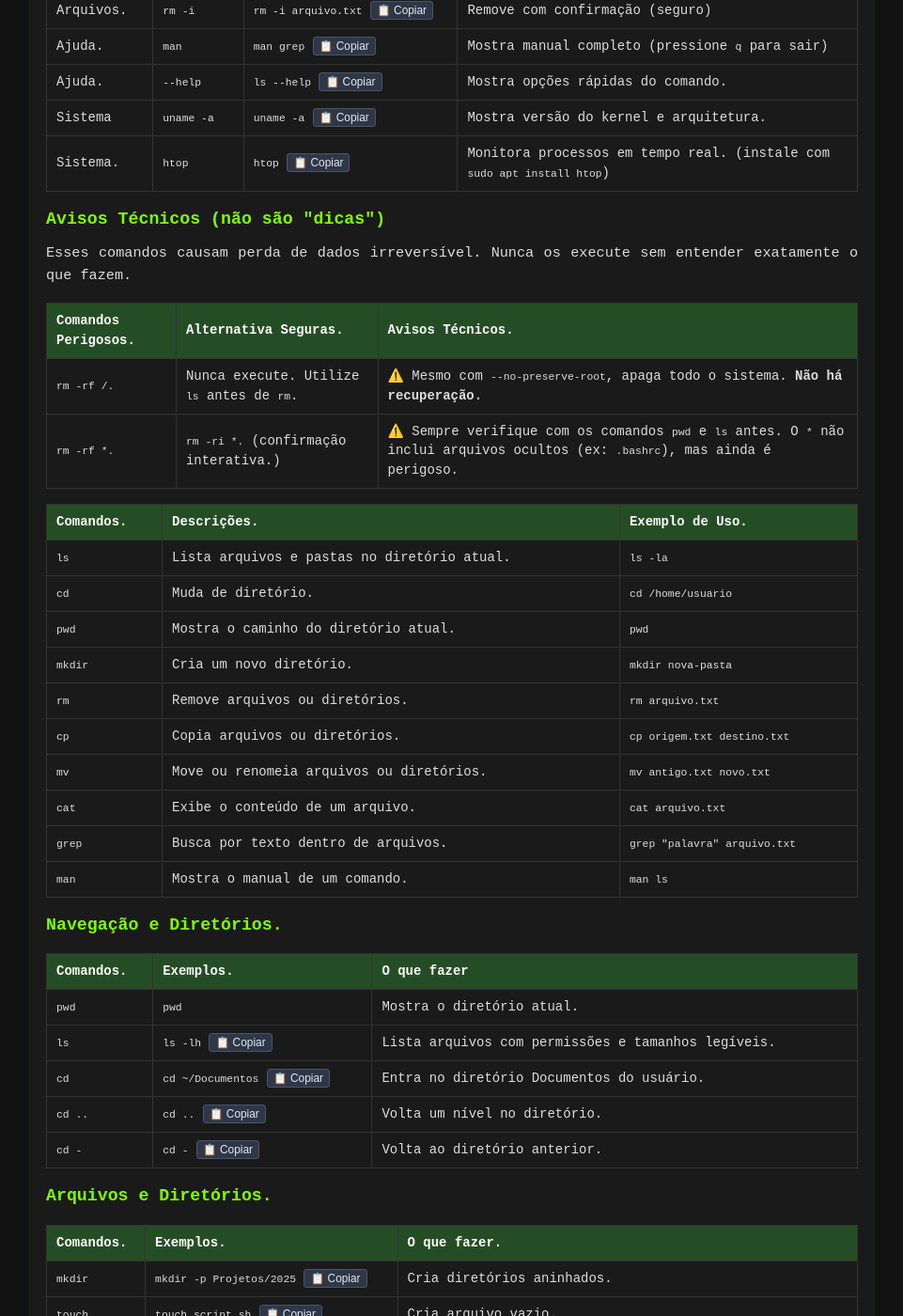
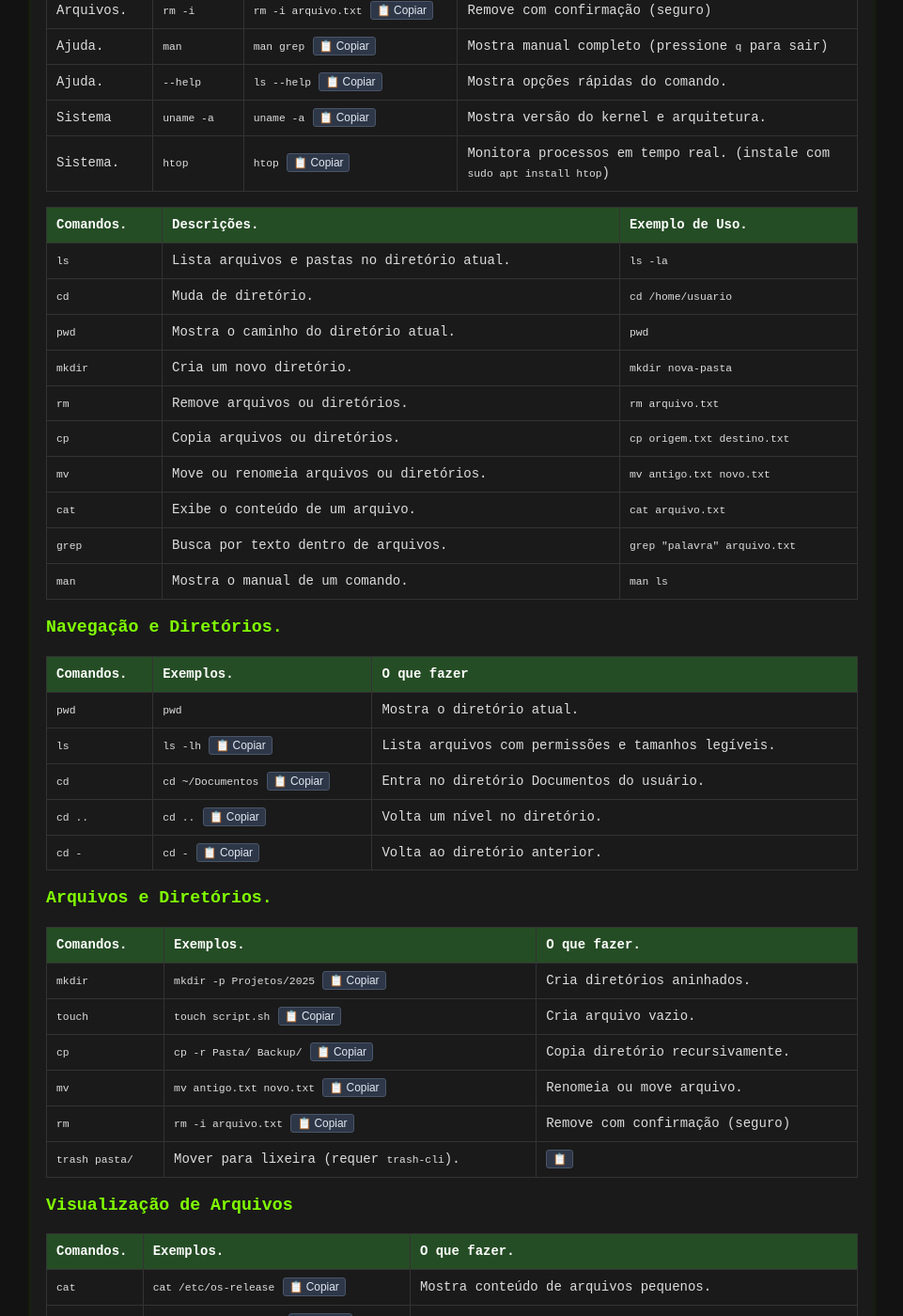
Before and after one commit to Piolinux/piolinux-site, a Jekyll site: the page built from _pages/_iniciantes/comandos-essenciais-do-terminal-referencia-tecnica.md, in a window 1280 px wide and 1400 px high, scrolled down 2260 px. Shown: the whole window at 94% size, without its empty margins (159-1120 px from the left). Built offline with Jekyll 4.4.1, drawn with Linux system fonts in a browser that asks for light colours; some of the changed text lies outside the part shown.

Commit message:
Update comandos-essenciais-do-terminal-referencia-tecnica.md

```diff
--- a/_pages/_iniciantes/comandos-essenciais-do-terminal-referencia-tecnica.md
+++ b/_pages/_iniciantes/comandos-essenciais-do-terminal-referencia-tecnica.md
@@ -418,32 +418,7 @@ tags: [terminal, comandos, linux, awk, sed, find, xargs, produtividade]
   </tbody>
 </table>
 
-<h3 id="avisos">Avisos Técnicos (não são "dicas")</h3>
-<p>Esses comandos causam perda de dados irreversível.
-Nunca os execute sem entender exatamente o que fazem. </p>
-<div class="table-container">
-  <table class="evergreen-table">
-    <thead>
-      <tr>
-        <th>Comandos Perigosos.</th>
-        <th>Alternativa Seguras.</th>
-        <th>Avisos Técnicos.</th>
-      </tr>
-    </thead>
-    <tbody>
-      <tr>
-        <td data-label="Comando Perigoso"><code>rm -rf /.</code></td>
-        <td data-label="Alternativa Segura">Nunca execute. Utilize <code>ls</code> antes de <code>rm</code>.</td>
-        <td data-label="Aviso Técnico">⚠️ Mesmo com <code>--no-preserve-root</code>, apaga todo o sistema. <strong>Não há recuperação.</strong></td>
-      </tr>
-      <tr>
-        <td data-label="Comando Perigoso"><code>rm -rf *.</code></td>
-        <td data-label="Alternativa Segura"><code>rm -ri *.</code> (confirmação interativa.)</td>
-        <td data-label="Aviso Técnico">⚠️ Sempre verifique com os comandos <code>pwd</code> e <code>ls</code> antes. O <code>*</code> não inclui arquivos ocultos (ex: <code>.bashrc</code>), mas ainda é perigoso.</td>
-      </tr>
-          </tbody>
-  </table>
-</div>
+
 
 
     <table class="evergreen-table">
@@ -610,11 +585,11 @@ Nunca os execute sem entender exatamente o que fazem. </p>
       </td>
       <td data-label="O que faz">Remove com confirmação (seguro)</td>
     </tr>
-    <tr>
-      <td data-label="Comando"><code>rm -rf</code></td>
-      <td data-label="Exemplo">—</td>
-      <td data-label="O que faz">⚠️ Perigoso! Só use se souber exatamente o que faz.</td>
-    </tr>
+   <tr>
+  <td><code>trash pasta/</code></td>
+  <td>Mover para lixeira (requer <code>trash-cli</code>).</td>
+  <td data-label="Ação"><button class="copy-btn" data-command="trash pasta/">📋</button></td>
+</tr>
   </tbody>
 </table>
 
```
